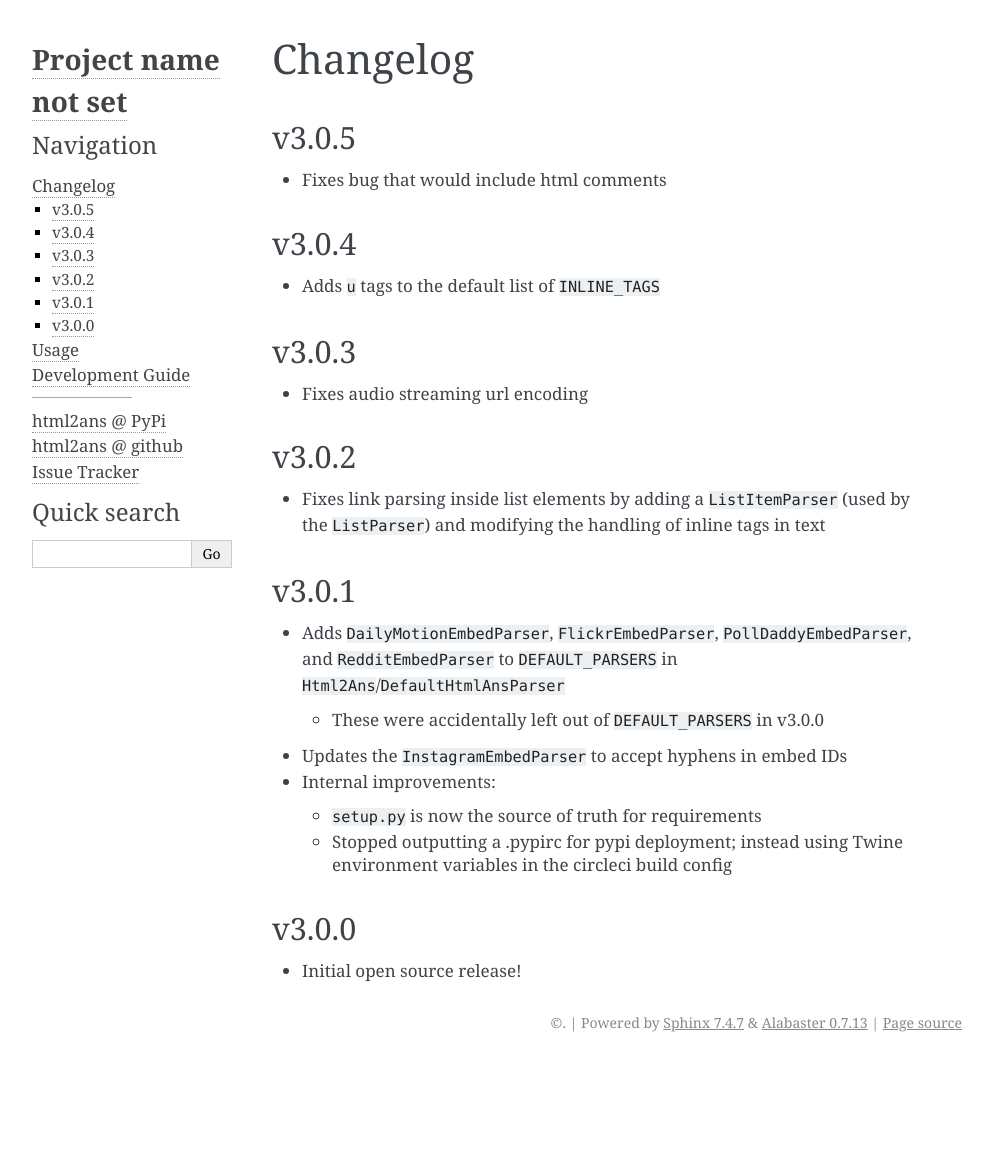
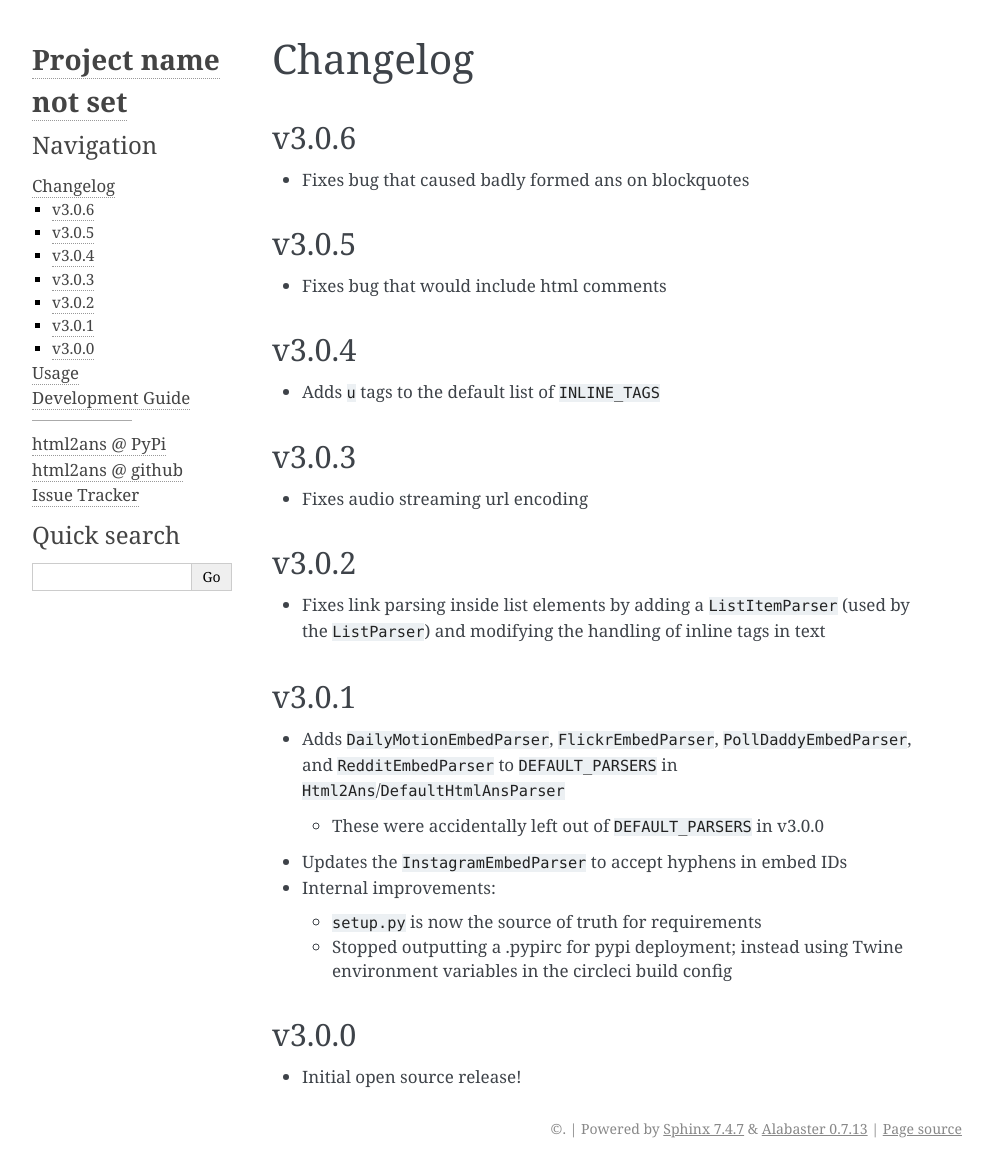
Before and after one commit to washingtonpost/html2ans, a Sphinx documentation site: the page built from docs/changelog.rst, in a window 1280 px wide. Shown: the whole page, without its empty margins (148-1141 px from the left). Built offline with Sphinx 7.4.7, drawn with Linux system fonts in a browser that asks for light colours; before the commit the page ends 1062 px from its top, so only the background shows below that.

Commit message:
changelog

```diff
--- a/docs/changelog.rst
+++ b/docs/changelog.rst
@@ -1,5 +1,11 @@
 Changelog
 =========
+
+v3.0.6
+------
+
+* Fixes bug that caused badly formed ans on blockquotes
+
 
 v3.0.5
 ------
```
